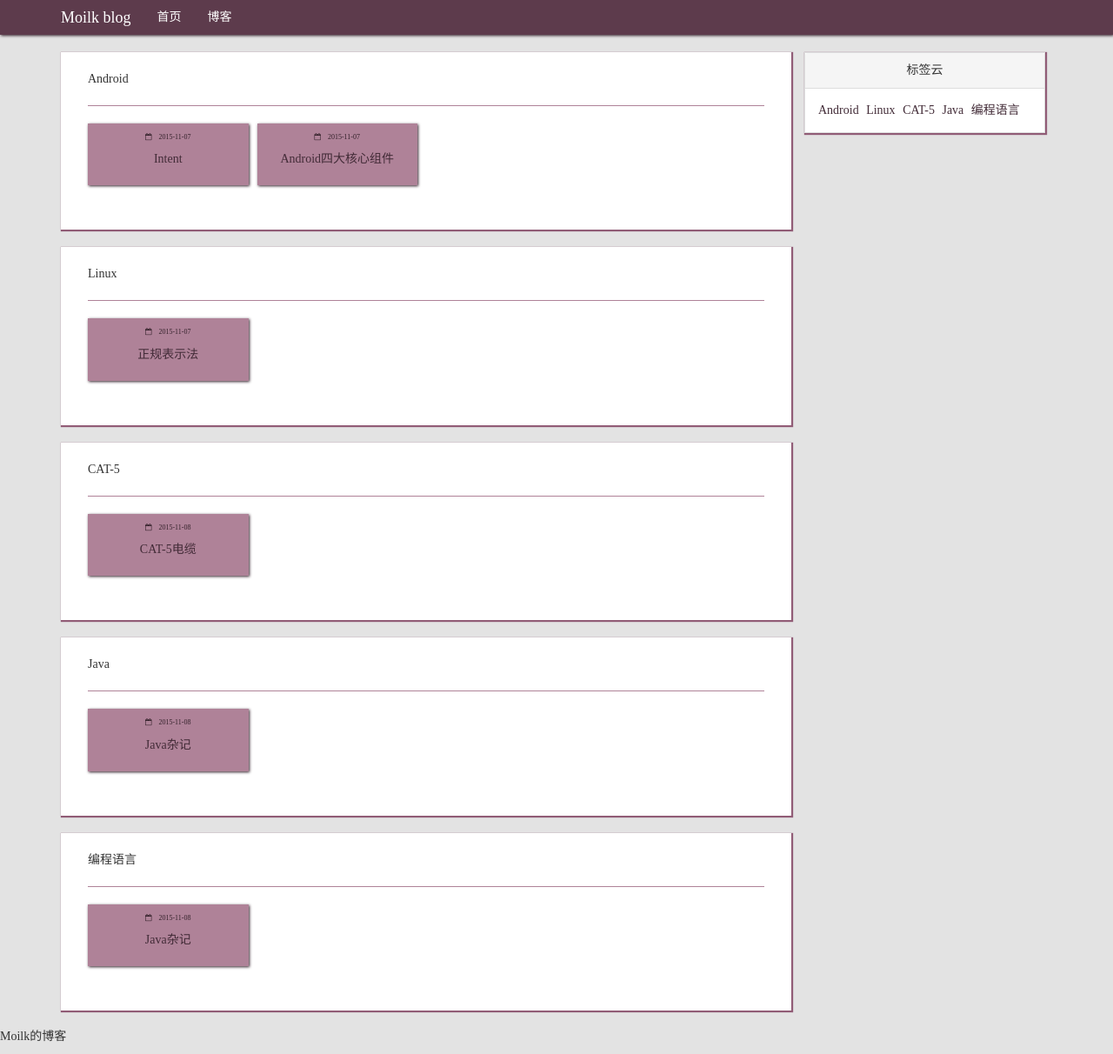
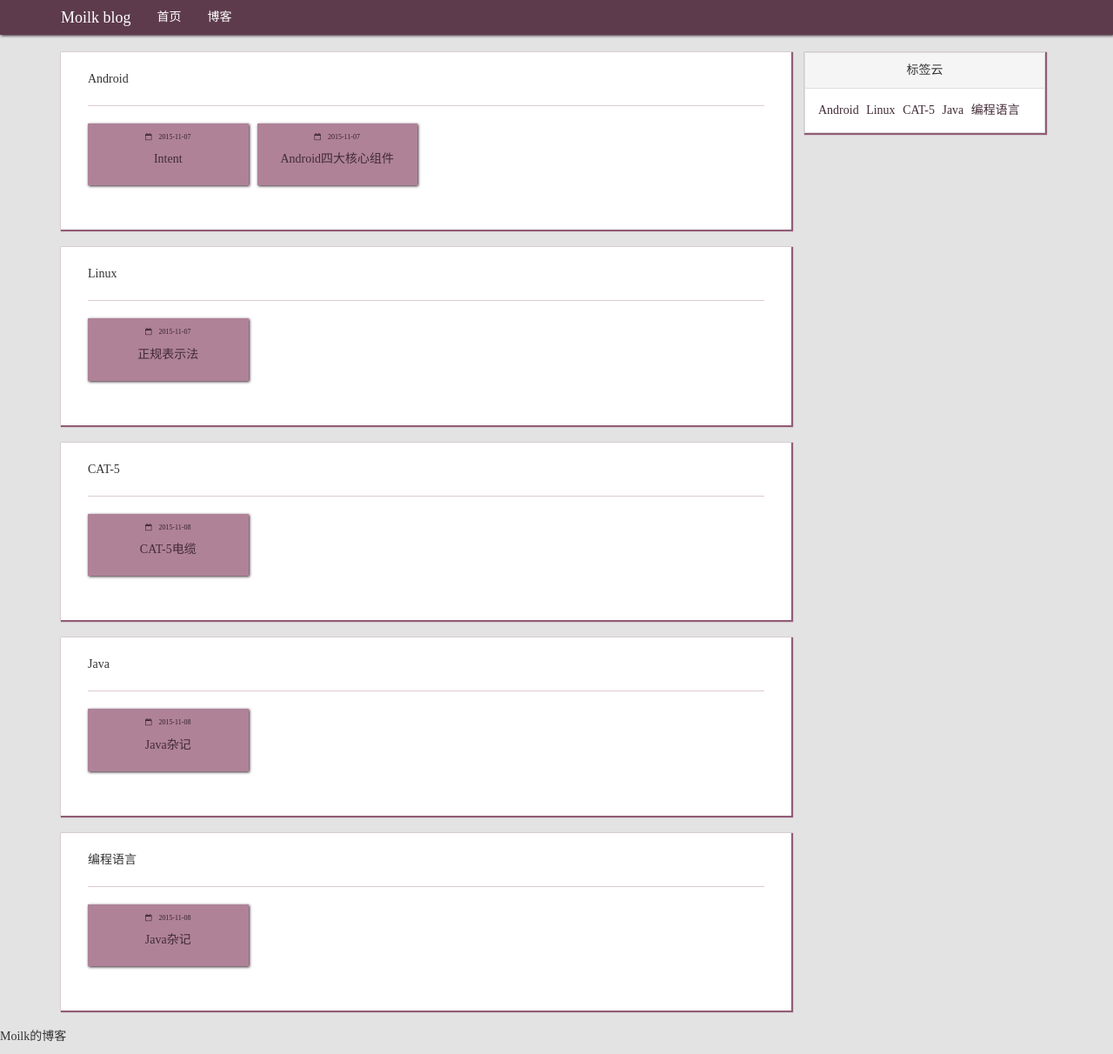
Before and after one commit to MoilkNepho/Blog, a Jekyll site: the page built from tag.html, in a window 1280 px wide. Shown: the whole page at 87% size. Built offline with Jekyll 4.4.1, drawn with Linux system fonts in a browser that asks for light colours; nearby versions of some CDN libraries; comment, search, counter and statistics services are not loaded.

Commit message:
markdown

```diff
--- a/assets/stylesheet/components/_panel.scss
+++ b/assets/stylesheet/components/_panel.scss
@@ -14,7 +14,7 @@
   .panel-heading{
     padding-top: 0;
     padding-bottom: 20px;
-    border-bottom: 1px solid $gray-lighter;
+    border-bottom: 1px solid $gray-lightest;
   }
   .panel-body{
     text-align: center;
```
